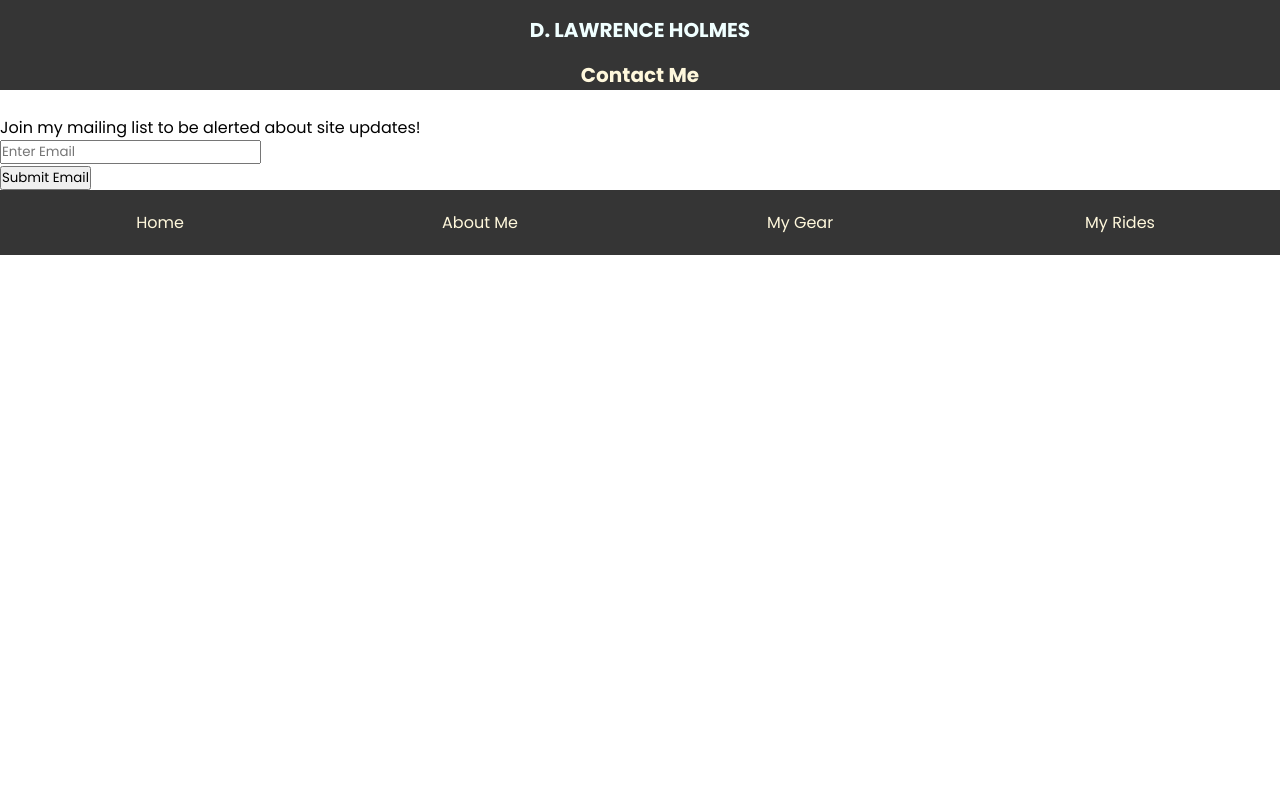
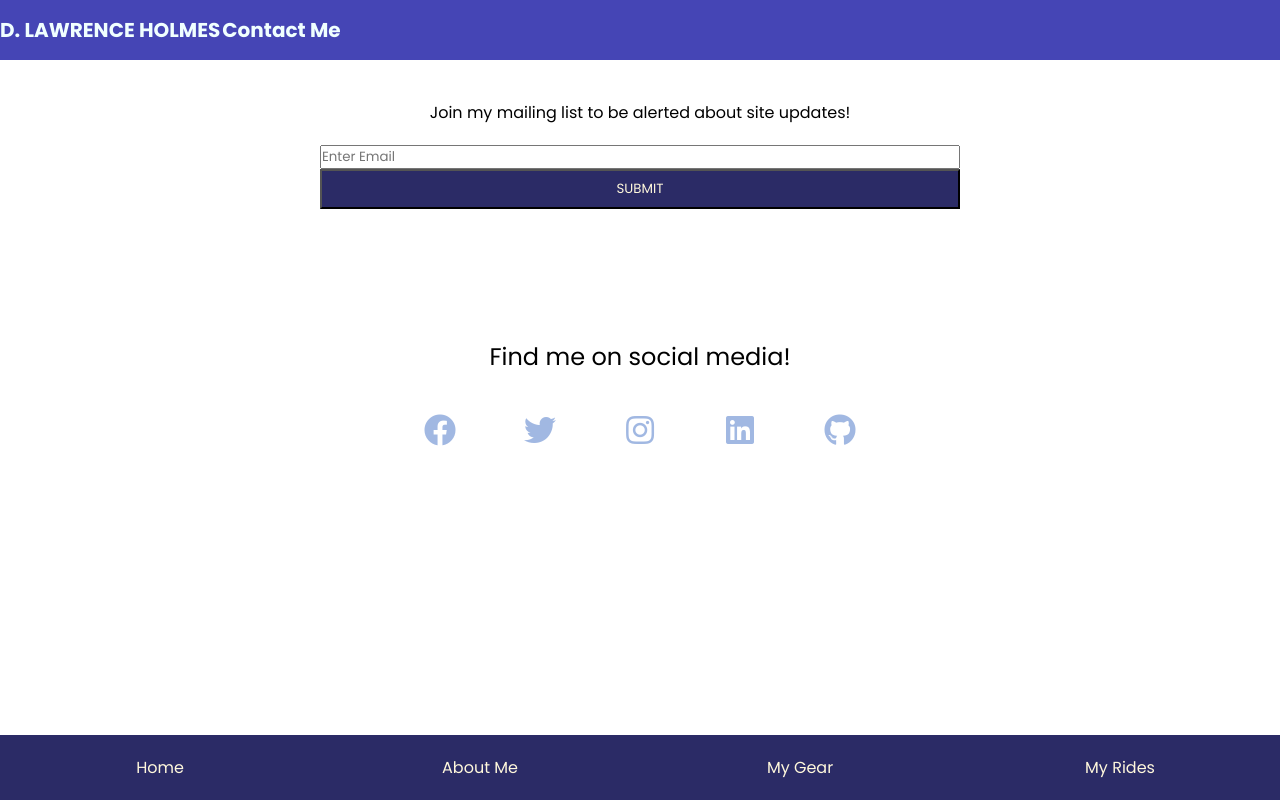
Before and after one commit to davidlholmes/cycling-landing-page, a plain HTML site: page contact.html in a window 1280 px wide. Drawn offline with Linux system fonts and the light colour scheme.

Commit message:
Several changes.

```diff
--- a/contact.html
+++ b/contact.html
@@ -4,36 +4,43 @@
   <meta charset="UTF-8">
   <meta http-equiv="X-UA-Compatible" content="IE=edge">
   <meta name="viewport" content="width=device-width, initial-scale=1.0">
-  <link rel="stylesheet" href="https://cdnjs.cloudflare.com/ajax/libs/font-awesome/5.15.3/css/all.min.css">
+  <link rel="stylesheet" href="https://cdnjs.cloudflare.com/ajax/libs/font-awesome/5.15.3/css/all.min.css" referrerpolicy="no-referrer" />
+
+
   <link rel="stylesheet" href="style.css">
   <title>Never Stop Pedaling</title>
 </head>
 <body>
   <div class="content">
     <header>
-      <h1 class="header">D. Lawrence Holmes</h1>
-      <h2>Contact Me</h2>
+      <h1 class="name">D. Lawrence Holmes</h1>
+      <h2 class="titles">Contact Me</h2>
       <!-- Add circular photo of self or bike here -->
 
     </header>
-    <section class="contact">
-      <ul>
-        <a href="http://facebook.com/davidlholmes"><i class="fas fa-facebook"></i></a>
-        <i class="fas fa-twitter"></i>
-        <i class="fas fa-instagram"></i>
-      </ul>
-    </section>
 
+    <div id="contactBody">
       <div id="emailDiv">
         <p id="emailMsg">Join my mailing list to be alerted about site updates!</p>
 
-      <form>
+        <form id=emailForm>
           <input type="email" placeholder="Enter Email"
           id="emailInput">
-        <button id="emailSubmit" type="submit">Submit Email</button>
+          <button id="emailSubmit" type="submit">Submit</button>
         </form>
       </div>
 
+      <section class="socialMedia">
+        <p>Find me on social media!</p>
+        <ul>
+          <a href="http://facebook.com/david.lholme"><i class="fab fa-facebook fa-2x"></i></a>
+          <a href="#"><i class="fab fa-twitter fa-2x"></i></a>
+          <a href="#"><i class="fab fa-instagram fa-2x"></i></a>
+          <a href="#"><i class="fab fa-linkedin fa-2x"></i></a>
+          <a href="#"><i class="fab fa-github fa-2x"></i></a>
+        </ul>
+      </section>
+    </div>
 
       <footer>
         <nav>
--- a/style.css
+++ b/style.css
@@ -6,35 +6,107 @@
   margin: 0;
   padding: 0;
   font-family: 'Poppins', sans-serif;
+  /*background-image: linear-gradient(#38A3F6 0%, #3085D2 25%, #285BA1 100%);*/
 }
 
+/* Colors */
 header {
-  background-color: #353535;
+  /*background-color: #353535;*/
+  background-color: #4545b5;
 }
 
-.header {
+footer {
+  background-color: #2b2b66;
+  position: fixed;
+  left: 0;
+  bottom: 0;
+  width: 100%;
+  text-align: center;
+}
+
+
+figcaption {
+  background-color: #2b2b66;
+}
+
+/* End Colors */
+
+/* CONTACT PAGE */
+
+#contactBody {
+  margin-top: 40px;
+}
+
+#emailDiv {
+  display: flex;
+  flex-direction: column;
+  align-items: center;
+}
+
+#emailForm {
+  margin-top: 20px;
+  width: 50%;
+}
+
+#emailInput {
+  width: 100%;
+}
+
+#emailSubmit {
+  width: 100%;
+  height: 40px;
+  background-color: #2b2b66;
+  color: cornsilk;
+  text-transform: uppercase;
+}
+/*
+#emailMsg
+#emailForm
+  #emailInput
+  #emailSubmit
+*/
+
+.socialMedia {
+  margin-top: 130px;
+}
+
+.socialMedia p {
+  text-align: center;
+  margin-top: 10px;
+  font-size: 1.5rem;
+}
+
+.socialMedia ul {
+  display: flex;
+  justify-content: center;
+  margin-top: 40px;
+}
+
+.socialMedia ul a {
+  width: 100px;
+  color: rgba(154, 179, 224, 0.932);
+  text-align: center;
+}
+/* End CONTACT PAGE */
+
+
+.name {
   text-transform: uppercase;
   font-size: 1.25em;
   text-align: center;
   color: azure;
-  padding: 15px 0;
+  padding: 15px 2px 0 0;
 }
 
-header h2 {
-  font-size: 1.25rem;
-  text-align: center;
-  color: cornsilk;
-}
-
-.sub-header {
-  font-size: 1.25em;
+.titles {
+  font-size: .8em;
   text-align: center;
   color: azure;
-  padding: 15px 0;
+  padding: 5px;
 }
 
 #circular-photo {
-  display: block;
+  display: none;
   margin: auto;
   border-radius: 50%;
 }
@@ -47,6 +119,7 @@ header h2 {
 }
 
 .cycle h2 {
+  font-size: 1.25rem;
   text-align: center;
 }
 
@@ -71,14 +144,18 @@ header h2 {
 
 figcaption {
   margin-bottom: 10px;
-  background: #111;
+  /*background: #111;*/
   color: cornsilk;
   text-decoration: none;
 }
 
+nav {
+  display: grid;
+  grid-template-columns: 1fr 1fr;
+}
+
 nav a {
-  display: inline-block;
-  background-color: #353535;
+  /*display: inline-block;*/
   color: cornsilk;
   text-align: center;
   text-decoration: none;
@@ -119,14 +196,26 @@ input {
     padding: 1% 2%;
   }
 
+  #circular-photo {
+    display: block;
+    width: 100px;
+    margin: auto;
+    border-radius: 50%;
+  }
+
+  .titles {
+    font-size: 1.25em;
+    text-align: center;
+    color: azure;
+    padding: 15px;
+  }
+
   nav {
     display: grid;
     grid-template-columns: 1fr 1fr;
-    /*flex-direction: row;*/
   }
 
   nav a {
-    background-color: #353535;
     color: cornsilk;
     text-align: center;
     text-decoration: none;
@@ -140,6 +229,30 @@ input {
 }
 
 @media (min-width: 992px) {
+
+  header {
+    display: flex;
+  }
+
+  /*.name {
+
+  }
+  */
+  #circular-photo {
+  display: inline-block;
+  margin: auto;
+  border-radius: 50%;
+}
+
+.titles {
+  font-size: 1.25em;
+  text-align: center;
+  color: azure;
+  padding: 15px 0;
+}
+
+
+
   #toggle-show-button {
     display: block;
   }
@@ -149,7 +262,6 @@ input {
   }
 
   nav a {
-    background-color: #353535;
     color: cornsilk;
     text-align: center;
     text-decoration: none;
```
Also changed, not shown: about.html (+5 -5 lines), index.html (+5 -6 lines). Lines whose indentation alone changed are shown as unchanged.
